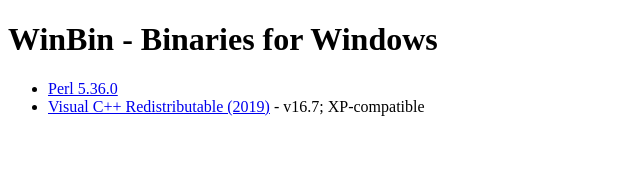
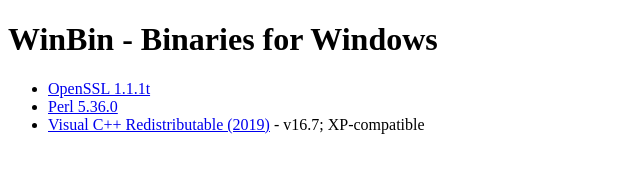
Before and after one commit to veganaize/WinBin, a plain HTML site: page index.html in a window 1280 px wide. Shown: the whole page, without its empty margins (0-640 px from the left). Drawn offline with Linux system fonts and the light colour scheme.

Commit message:
Add openssl

```diff
--- a/index.html
+++ b/index.html
@@ -6,6 +6,7 @@
     <body>
         <h1>WinBin - Binaries for Windows</h1>
         <ul>
+            <li><a href="https://github.com/veganaize/WinBin/releases/download/openssl1/openssl-1.1.1t-windows-x86.zip">OpenSSL 1.1.1t</a></li>
             <li><a href="https://github.com/veganaize/WinBin/releases/download/perl5/perl-5.36.0-windows-x86.zip">Perl 5.36.0</a></li>
             <li><a href="https://github.com/veganaize/WinBin/releases/download/perl5/VC_redist.x86_2019.v16.7.exe">Visual C++ Redistributable (2019)</a> - v16.7; XP-compatible</li>
         </ul>
```
